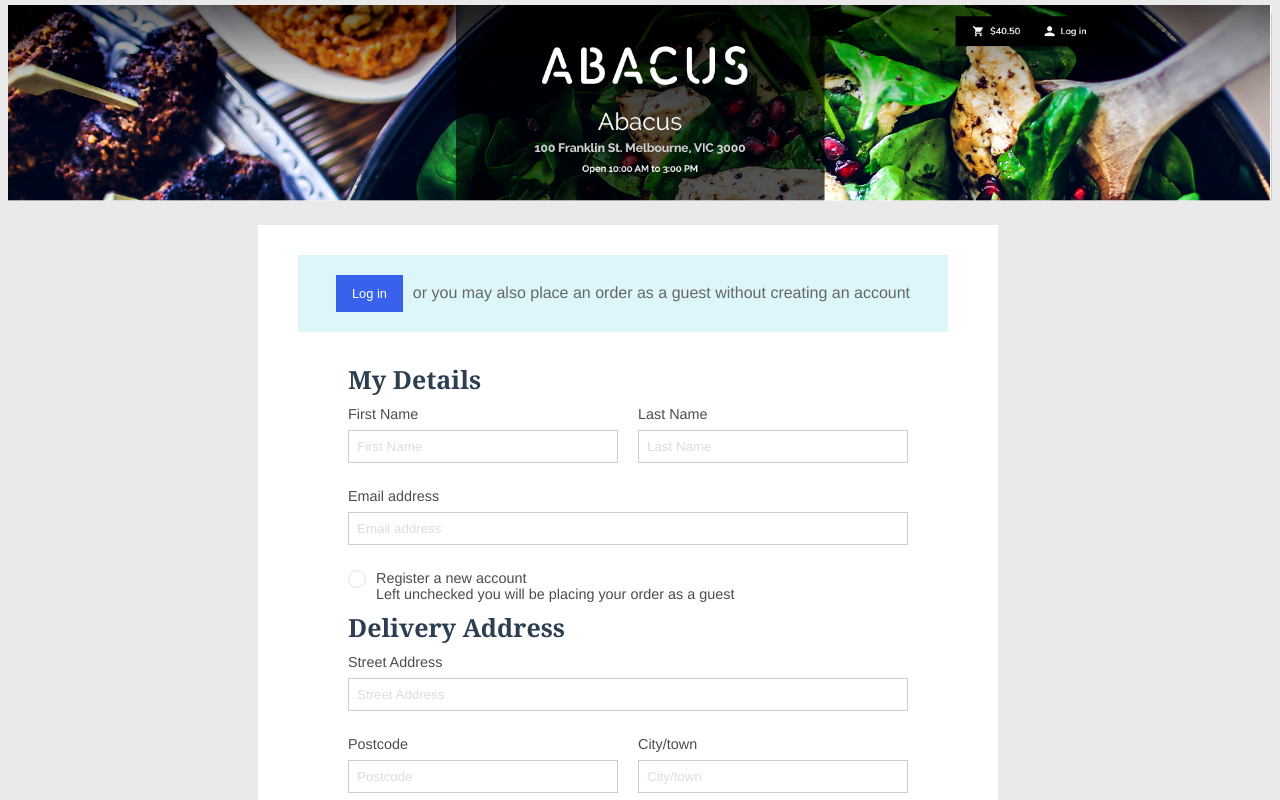
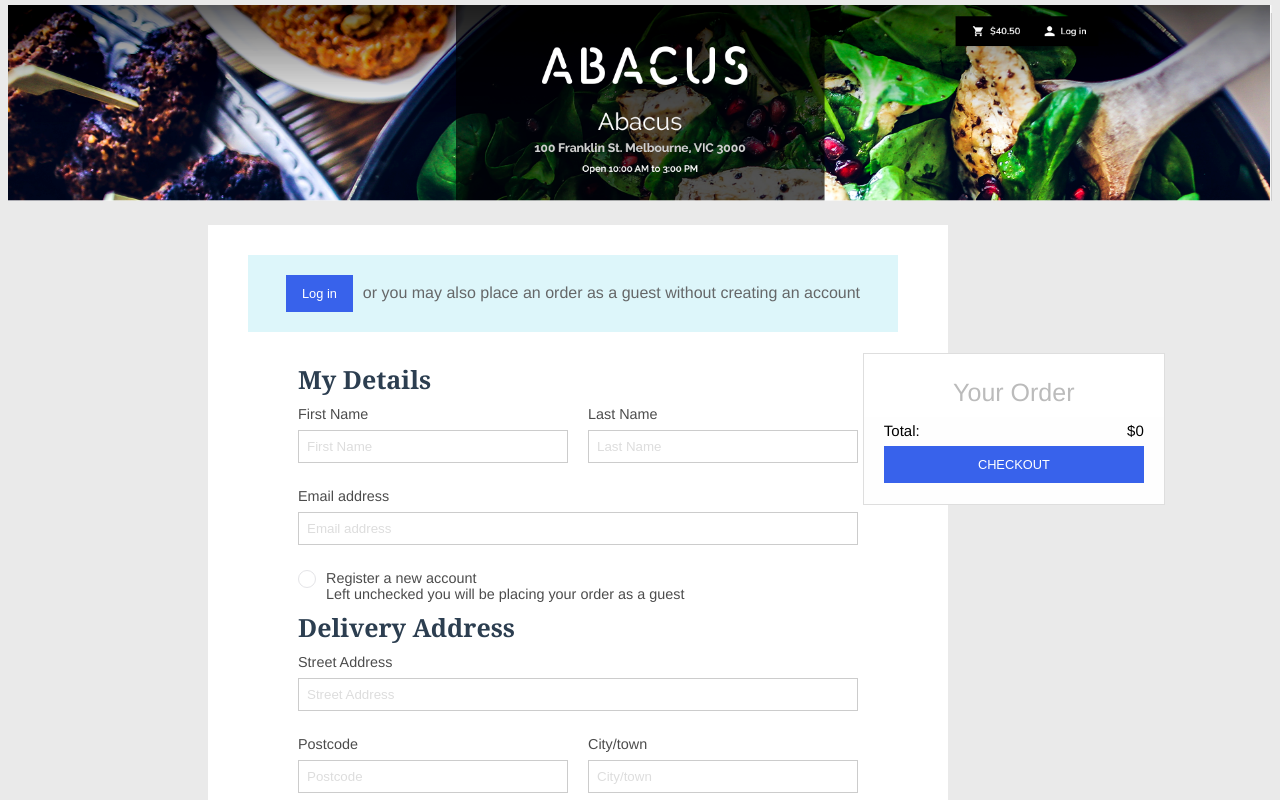
Before and after one commit to liangyuan531/shop, a Vue app: page /checkout in a window 1280 px wide. Shown: the top 800 px of the page. Built offline with nearby package versions, Linux system fonts and the light colour scheme; what vue-firestore would draw is missing.

Commit message:
add mask

```diff
--- a/src/App.vue
+++ b/src/App.vue
@@ -9,24 +9,30 @@
         <cart-view></cart-view>
       </div>
     </div>
-    <!-- <div>
-      <add-to-cart></add-to-cart>
-    </div> -->
-
+    <div>
+      <dialog-bar v-show="isOpen"></dialog-bar>
+    </div>
   </div>
 </template>
 
 <script>
 import ShopHeader from './components/Header.vue'
 import CartView from './components/Cart.vue'
-//import AddToCart from './components/AddToCart.vue'
+import AddToCart from './components/AddToCart.vue'
+import { mapState } from 'vuex'
 export default {
   name: 'App',
   components: {
     shopHeader: ShopHeader,
     cartView: CartView,
-    //addToCart: AddToCart
-  }
+    dialogBar: AddToCart
+  },
+  computed: {
+    ...mapState({
+      isOpen: state => state['vouchers'].isOpen
+      //amount: state => state['vouchers'].amount,
+    })
+  },
 }
 </script>
 
@@ -40,7 +46,7 @@ export default {
   margin-top: 60px;
 }
 .router-view {
-  margin-left: 50px;
+  margin-right: 50px;
   float: left;
   width: 70%;
 }
@@ -50,6 +56,9 @@ export default {
   margin-right: 10px;
 }
 .content {
+  display:-webkit-flex;
+  flex: 0%;
+  -webkit-flex: 0 0 45%;
   margin-left: 200px;
   margin-right: 200px;
 }
--- a/src/components/AddToCart.vue
+++ b/src/components/AddToCart.vue
@@ -1,4 +1,5 @@
 <template>
+<div class="pop-container">
   <div class="pop-window" style="margin-top:80px;">
     <!-- purchase information at top -->
     <div class="purchase-info" align="left">
@@ -41,6 +42,7 @@
         <button @click="confirmBtn({amount, giftNum ,voucherInfo})" class="add">Add to Cart</button>
     </div>
   </div>
+</div>
 </template>
 
 <script>
@@ -172,4 +174,18 @@ textarea {
     padding: 8px;
     margin-bottom: 15px;
 }
+.pop-container {
+    position: fixed;
+    left: 0;
+    top: 0;
+    height: 100%;
+    width: 100%;
+    background-color: rgba(0, 0, 0, 0.75);
+    /* opacity: 0; */
+    /* visibility: visible; */
+    -webkit-transition: opacity 0.3s 0s, visibility 0s 0.3s;
+    -moz-transition: opacity 0.3s 0s, visibility 0s 0.3s;
+    transition: opacity 0.3s 0s, visibility 0s 0.3s;
+    /* overflow: visible;  */
+}
 </style>
--- a/src/components/Vouchers.vue
+++ b/src/components/Vouchers.vue
@@ -13,9 +13,9 @@
         </tr>
       </tbody>
     </table>
-    <div>
+    <!-- <div>
       <dialog-bar v-show="isOpen"></dialog-bar>
-    </div>
+    </div> -->
   </div>
 </template>
 
@@ -24,9 +24,9 @@ import addToCart from './AddToCart.vue'
 import { mapState, mapGetters } from 'vuex'
 export default {
   name: 'Vouchers',
-  components: {
-    'dialog-bar': addToCart
-  },
+  // components: {
+  //   'dialog-bar': addToCart
+  // },
   data () {
     return {
     }
```
